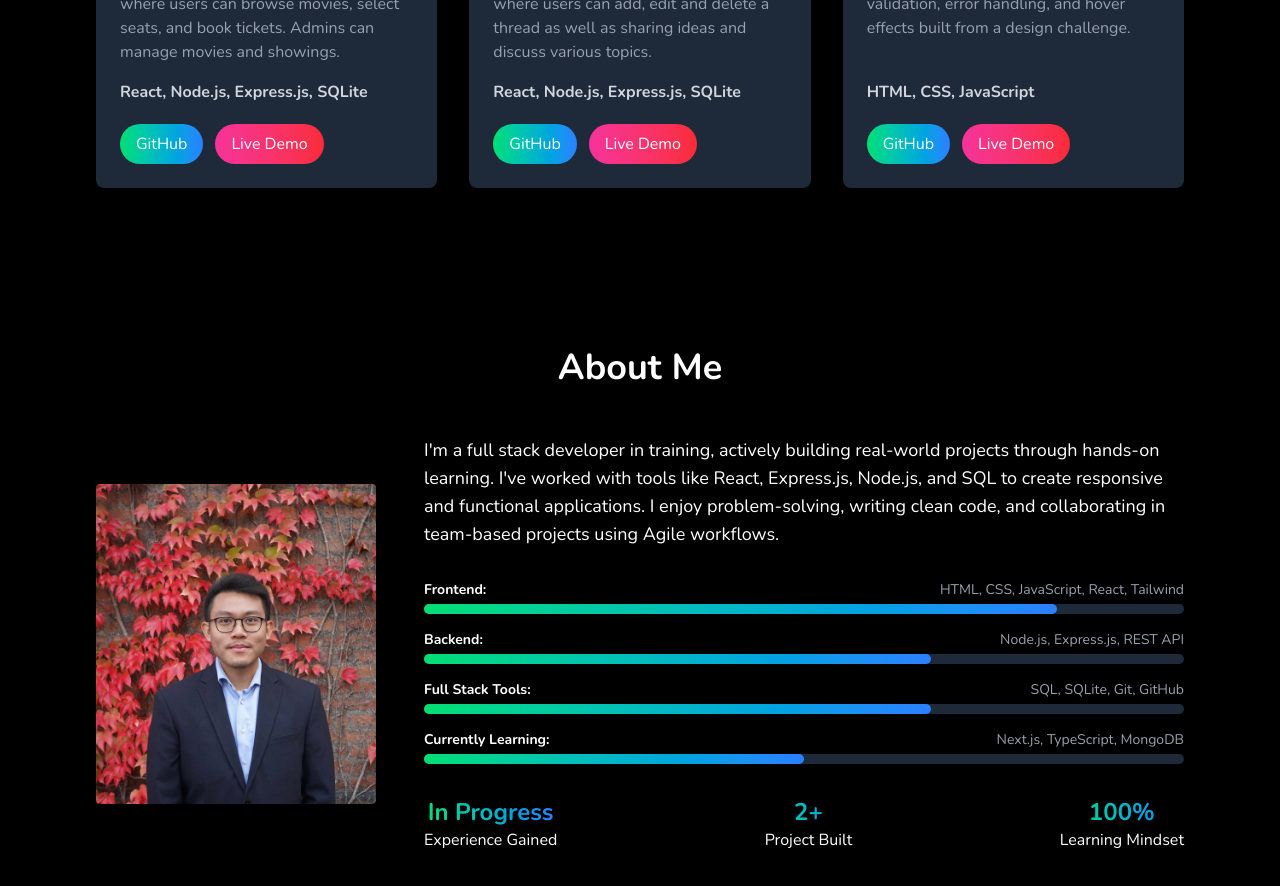
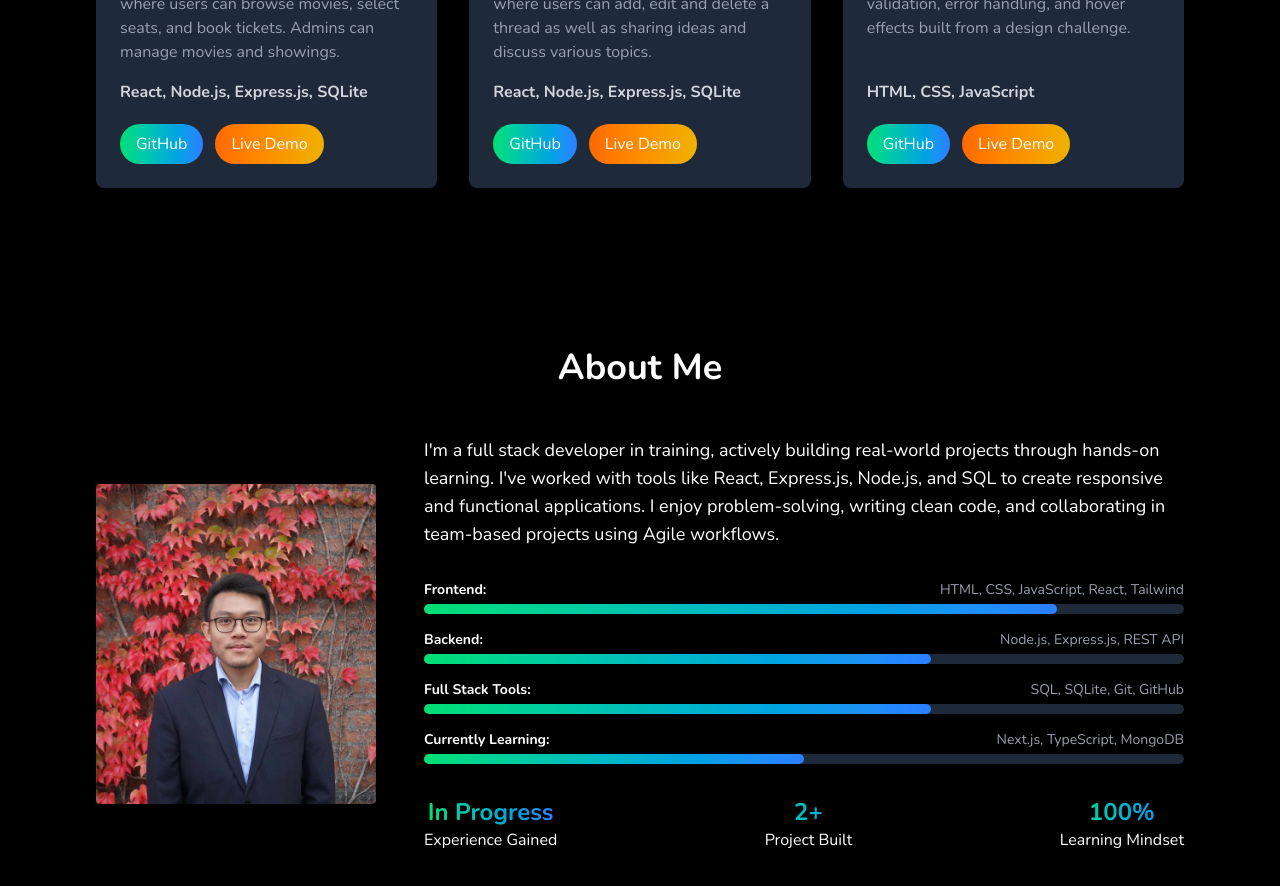
Before and after one commit to Taninwat-55/my-portfolio, a React (Vite) app: page / in a window 1280 px wide. Shown: the part 1780-2666 px from the top of the page. Built offline with nearby package versions, Linux system fonts and the light colour scheme.

Commit message:
modify the button color and hover effect in projects section

```diff
--- a/src/components/sections/Projects.jsx
+++ b/src/components/sections/Projects.jsx
@@ -105,7 +105,7 @@ function Portfolio() {
                   <div className='flex gap-3'>
                     <a
                       href={project.github}
-                      className='bg-gradient-to-r from-green-400 to-blue-500 text-white px-4 py-2 rounded-full'
+                      className='bg-gradient-to-r from-green-400 to-blue-500 text-white px-4 py-2 rounded-full hover:scale-105'
                       target='_blank'
                       rel='noopener noreferrer'
                     >
@@ -113,7 +113,7 @@ function Portfolio() {
                     </a>
                     <a
                       href={project.demo}
-                      className='bg-gradient-to-r from-pink-500 to-red-500 text-white px-4 py-2 rounded-full'
+                      className='bg-gradient-to-r from-orange-500 to-yellow-500 text-white px-4 py-2 rounded-full hover:scale-105'
                       target='_blank'
                       rel='noopener noreferrer'
                     >
```
